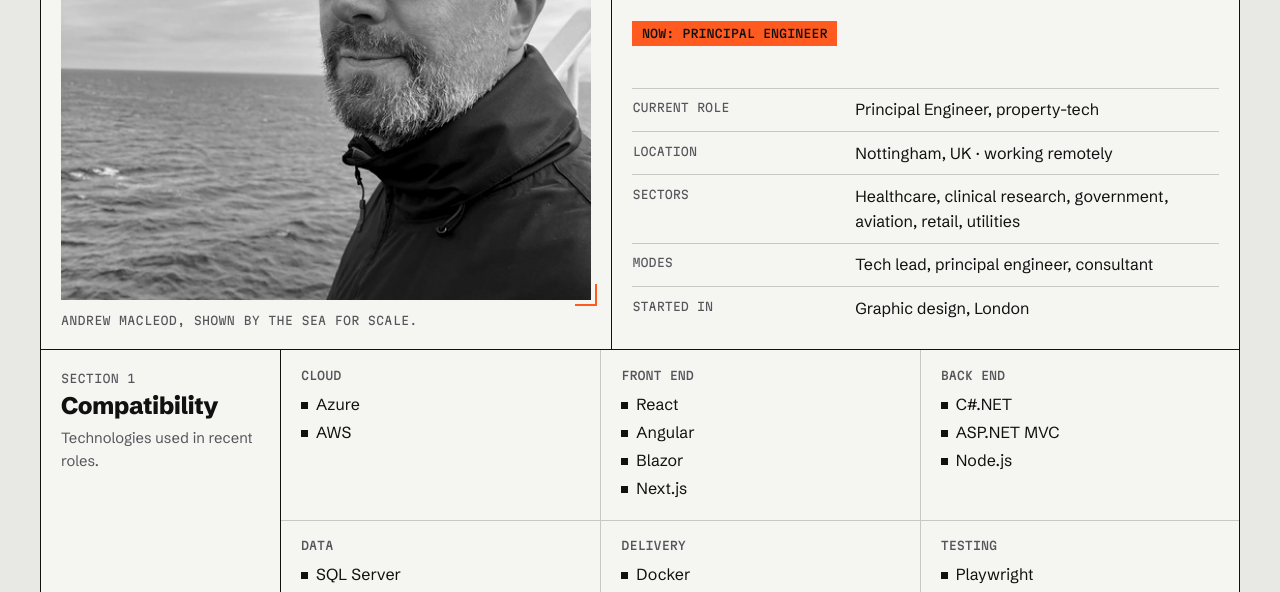
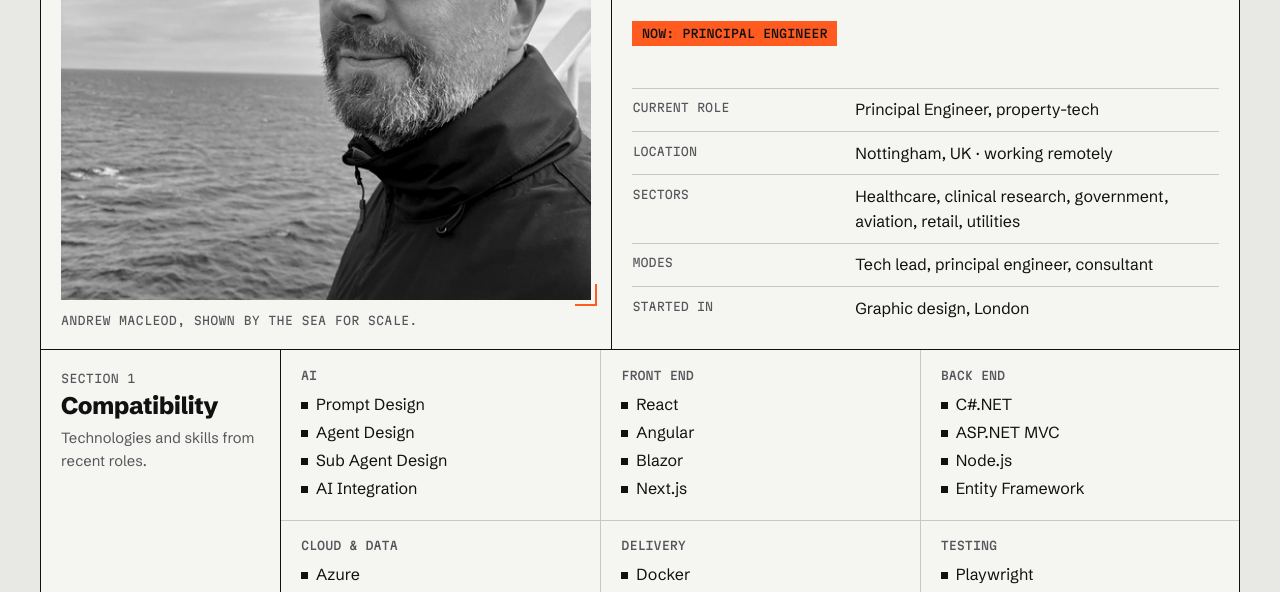
Before and after one commit to MacLeodDevelopment/andrewmacleod-dot-com, an Eleventy site: page StaticSite/index.njk in a window 1280 px wide. Shown: the part 360-952 px from the top of the page. Built offline with nearby package versions, Linux system fonts and the light colour scheme; Eleventy itself is replaced by a stand-in of ours; files that its build step writes are made by us from their sources.

Commit message:
Hotfix/update copy (#8)
* Make location copy consistent across the site

* Update copy and consistency

* Updates copy

* Update copy on home page

---------

Co-authored-by: MacLeod Development <andrewmacleod.com@gmail.com>

```diff
--- a/StaticSite/index.njk
+++ b/StaticSite/index.njk
@@ -41,13 +41,13 @@ homePage: true
         <div class="sec-label">
             <p class="m">Section 1</p>
             <h2>Compatibility</h2>
-            <p>Technologies used in recent roles.</p>
+            <p>Technologies and skills from recent roles.</p>
         </div>
         <div class="compat sec-body">
-            <div><h3>Cloud</h3><ul><li>Azure</li><li>AWS</li></ul></div>
+            <div><h3>AI</h3><ul><li>Prompt Design</li><li>Agent Design</li><li>Sub Agent Design</li><li>AI Integration</li></ul></div>
             <div><h3>Front end</h3><ul><li>React</li><li>Angular</li><li>Blazor</li><li>Next.js</li></ul></div>
-            <div><h3>Back end</h3><ul><li>C#.NET</li><li>ASP.NET MVC</li><li>Node.js</li></ul></div>
-            <div><h3>Data</h3><ul><li>SQL Server</li><li>Cosmos DB</li><li>MongoDB</li></ul></div>
+            <div><h3>Back end</h3><ul><li>C#.NET</li><li>ASP.NET MVC</li><li>Node.js</li><li>Entity Framework</li></ul></div>
+            <div><h3>Cloud &amp; data</h3><ul><li>Azure</li><li>AWS</li><li>SQL Server</li><li>Cosmos DB</li></ul></div>
             <div><h3>Delivery</h3><ul><li>Docker</li><li>Kubernetes</li><li>GitHub Actions</li><li>Azure DevOps</li></ul></div>
             <div><h3>Testing</h3><ul><li>Playwright</li><li>Jest</li><li>NUnit</li><li>SpecFlow</li></ul></div>
         </div>
```
